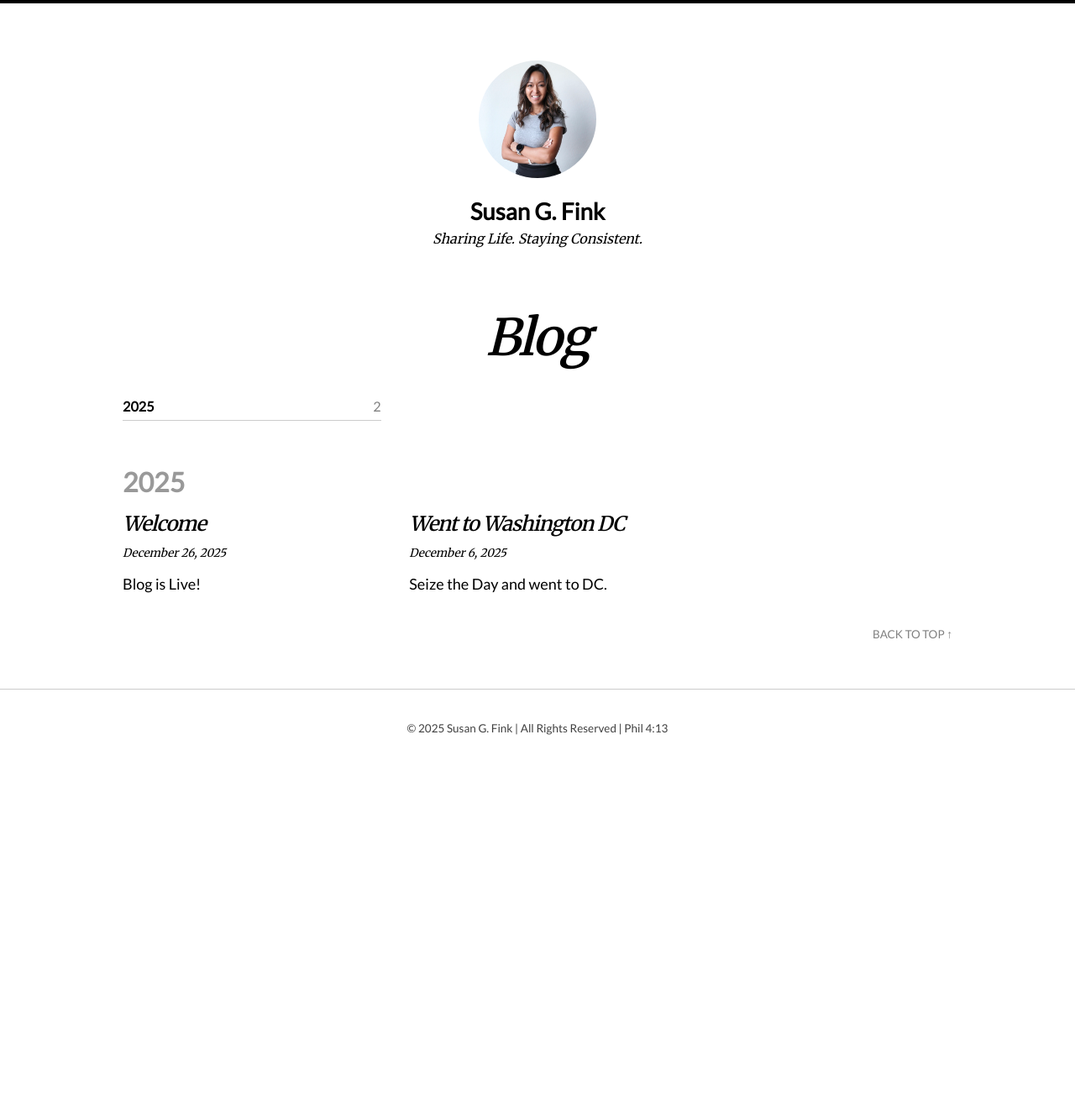
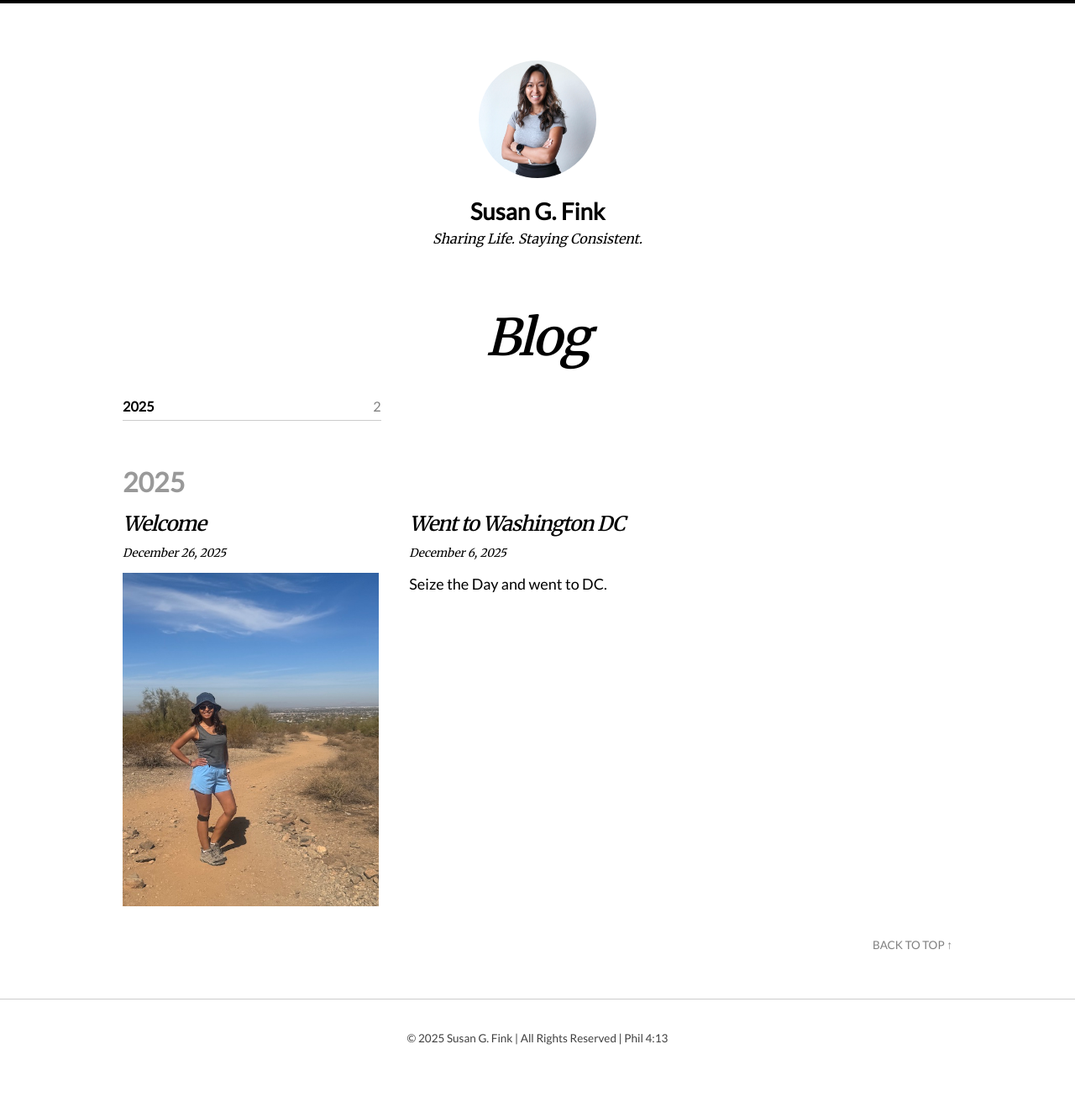
Before and after one commit to susangfink/site, a Jekyll site: the page built from blog.md, in a window 1280 px wide. Shown: the whole page at 84% size. Built offline with Jekyll 4.4.1, drawn with Linux system fonts in a browser that asks for light colours; nearby versions of some CDN libraries; before the commit the page ends 949 px from its top, so only the background shows below that.

Commit message:
Update 2025-12-26-welcome.md

```diff
--- a/_posts/2025-12-26-welcome.md
+++ b/_posts/2025-12-26-welcome.md
@@ -1,8 +1,7 @@
 ---
 layout: post
 title: Welcome
-excerpt: "Blog is Live!"
-image.thumbnail: "/assets/images/nationalarchivesusa-small.jpg"
+image: "/assets/images/nationalarchivesusa-small.jpg"
 categories:
 - Reflection
 ---
```
